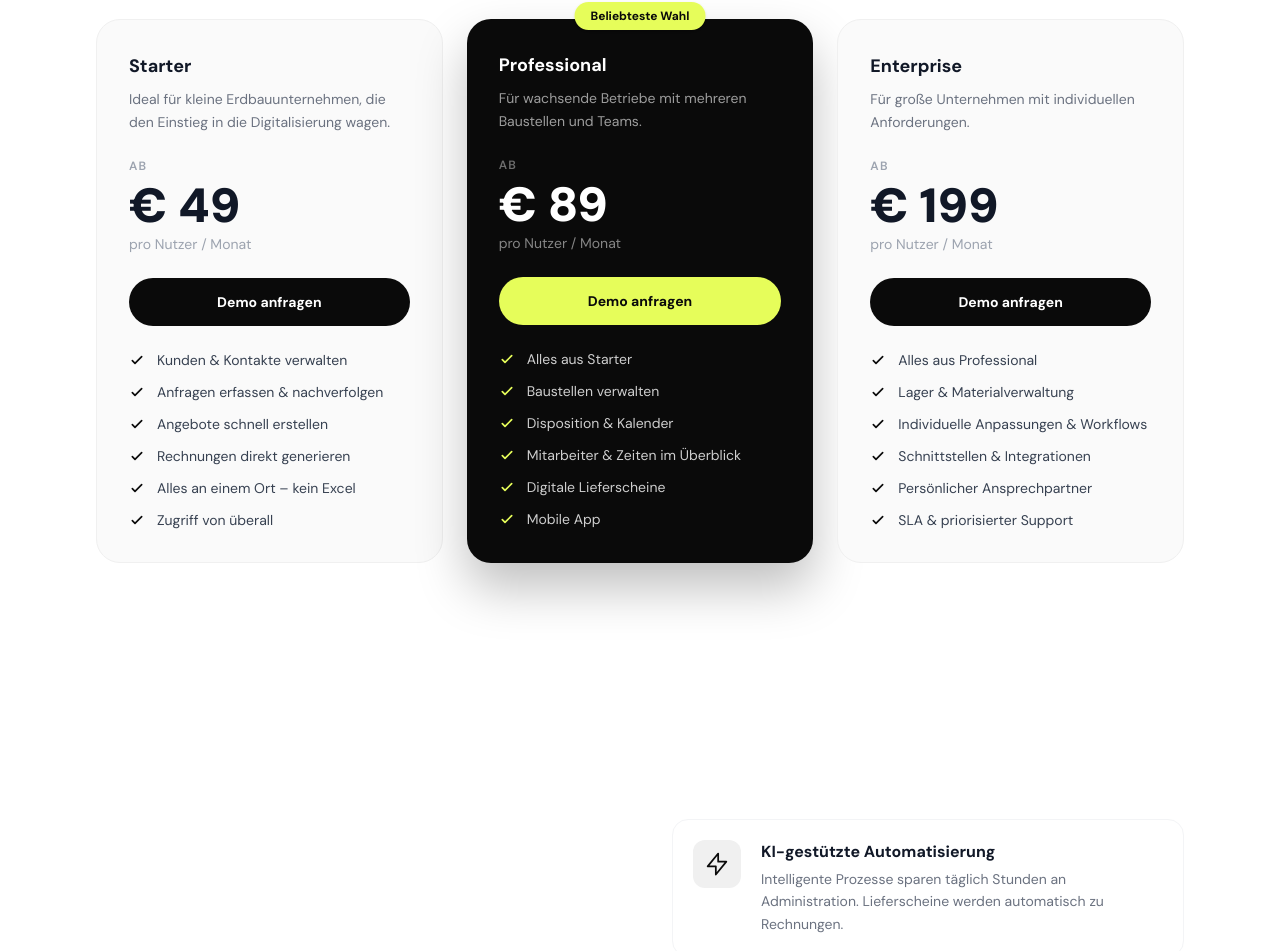
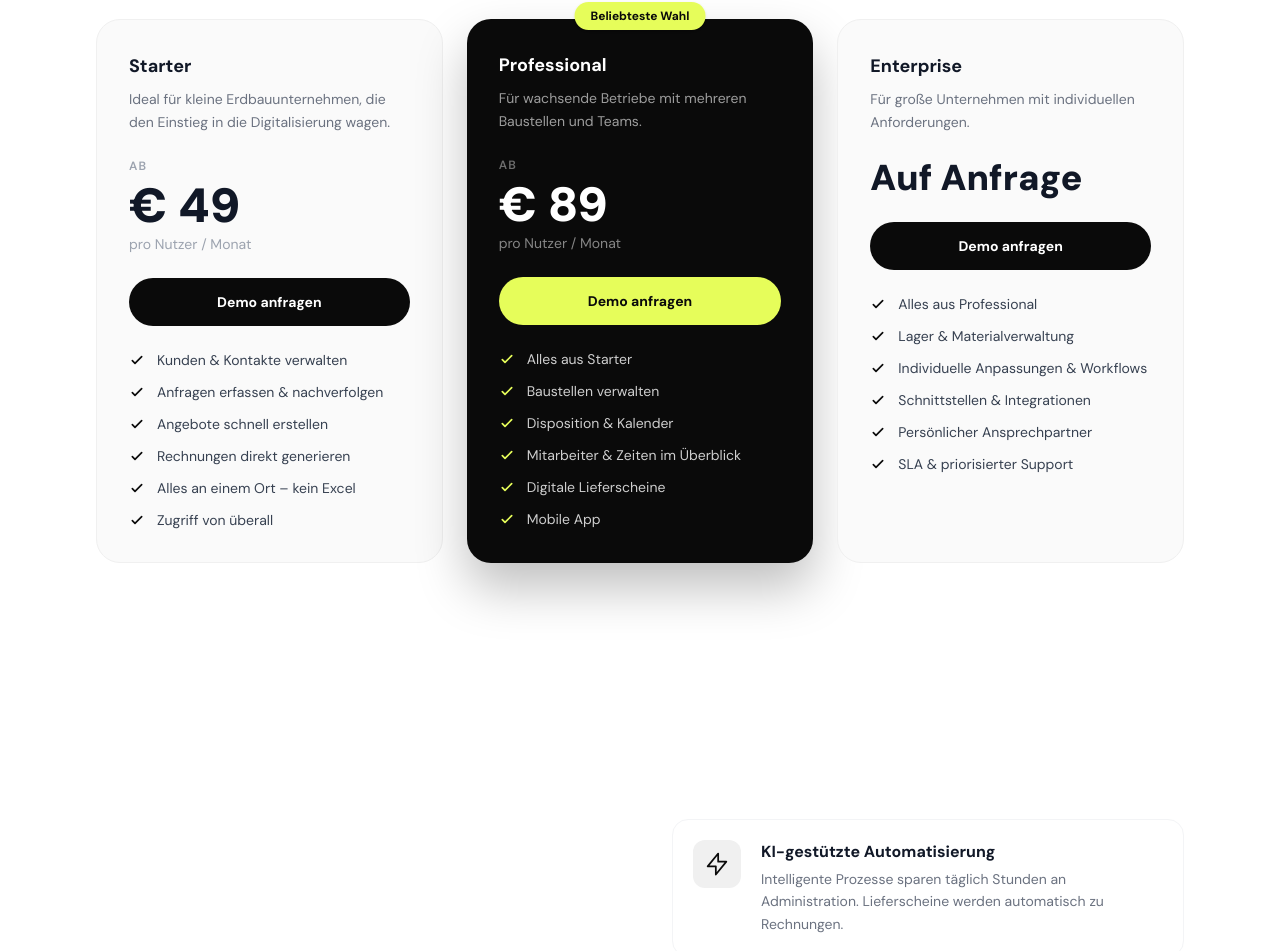
Before and after one commit to XXKunXX/braain-website, a Next.js app: page / in a window 1280 px wide. Shown: the part 4343-5294 px from the top of the page. Built offline with nearby package versions, Linux system fonts and the light colour scheme.

Commit message:
Change Enterprise plan pricing to "Auf Anfrage"
Co-Authored-By: Claude Sonnet 5 <noreply@anthropic.com>

```diff
--- a/components/sections/Pricing.tsx
+++ b/components/sections/Pricing.tsx
@@ -31,7 +31,7 @@ const plans = [
   },
   {
     name: "Enterprise",
-    price: 199,
+    price: "Auf Anfrage",
     description: "Für große Unternehmen mit individuellen Anforderungen.",
     cta: "Demo anfragen",
     highlighted: false,
@@ -99,6 +99,8 @@ export default function Pricing() {
               </div>
 
               <div className="mb-6">
+                {typeof plan.price === "number" ? (
+                  <>
                     <p className="text-xs font-semibold uppercase tracking-widest mb-2" style={{ color: plan.highlighted ? "rgba(255,255,255,0.4)" : "#9ca3af" }}>
                       ab
                     </p>
@@ -113,6 +115,15 @@ export default function Pricing() {
                     <p className="text-sm mt-1" style={{ color: plan.highlighted ? "rgba(255,255,255,0.5)" : "#9ca3af" }}>
                       pro Nutzer / Monat
                     </p>
+                  </>
+                ) : (
+                  <span
+                    className="text-4xl font-black"
+                    style={{ color: plan.highlighted ? "#fff" : "#111827" }}
+                  >
+                    {plan.price}
+                  </span>
+                )}
               </div>
 
               <a
```
Lines whose indentation alone changed are shown as unchanged.
